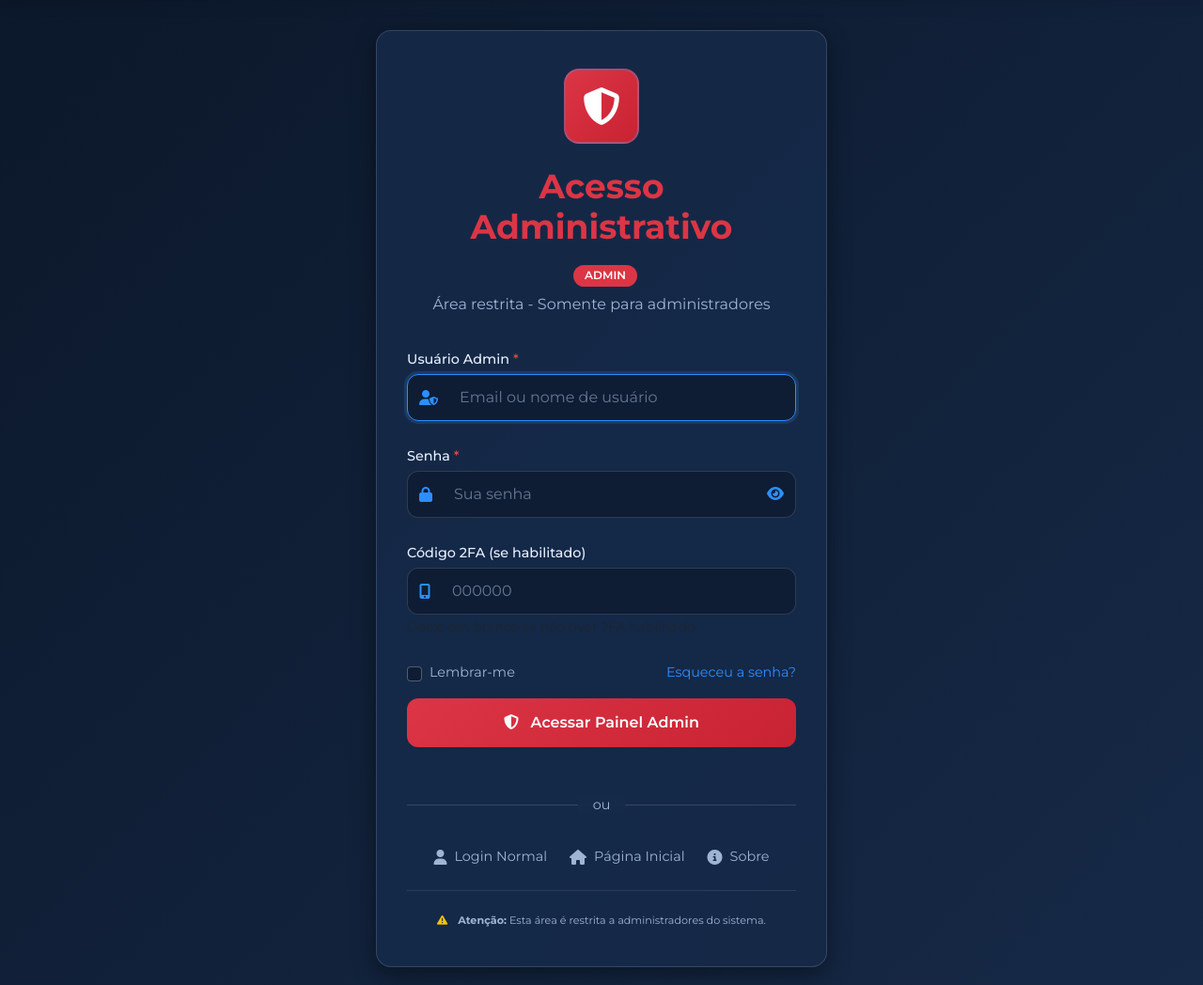
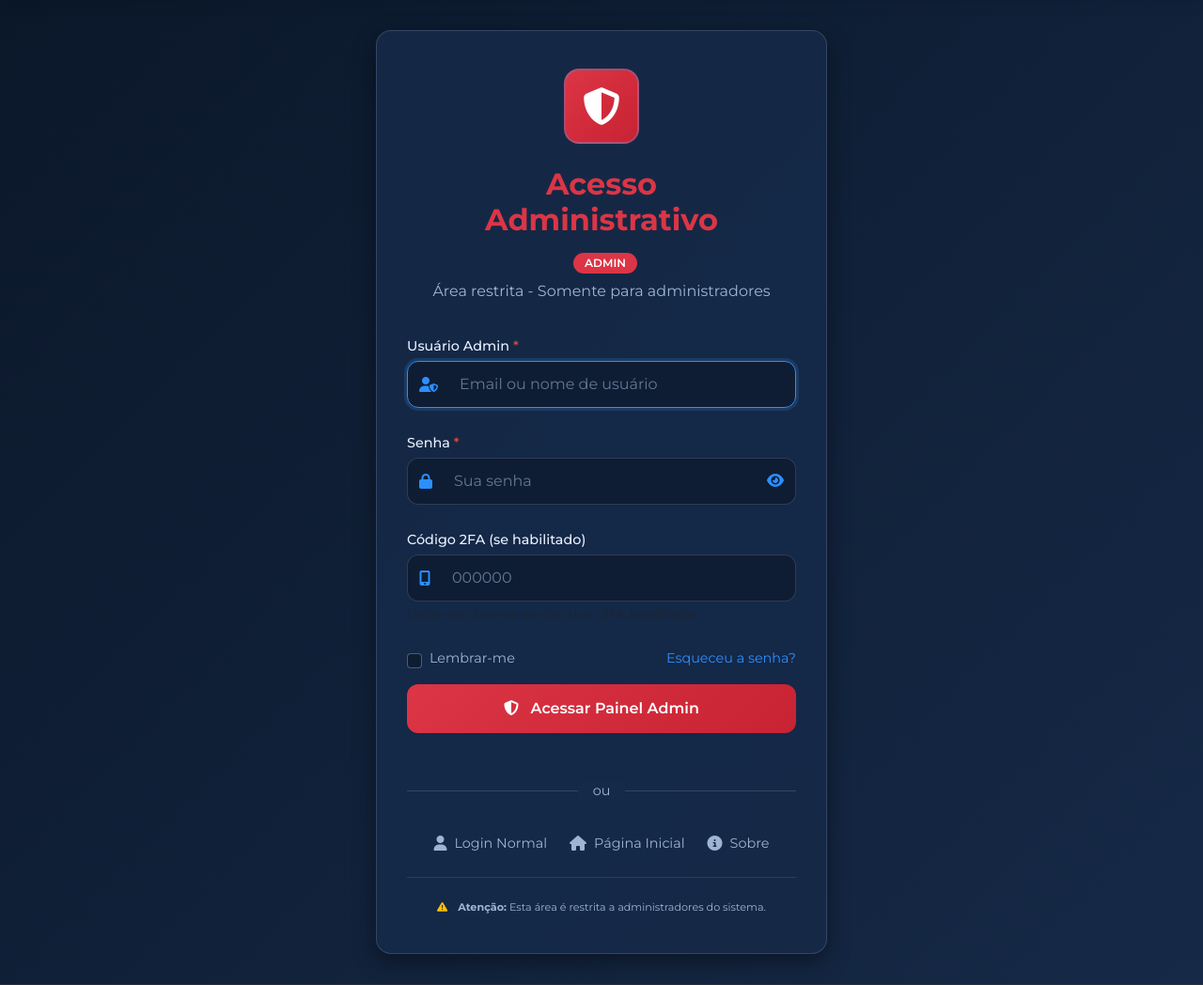
Before and after one commit to vpcapanema/SIGMA-PLI, a FastAPI app: page /auth/admin-login in a window 1280 px wide. Shown: the part 88-1136 px from the top of the page at 94% size. Run offline with FastAPI, Linux system fonts and the light colour scheme.

Commit message:
style(auth): ajusta fonte para 2rem - mesmo tamanho do login normal

```diff
--- a/templates/pages/M01_auth/template_auth_admin_login_pagina.html
+++ b/templates/pages/M01_auth/template_auth_admin_login_pagina.html
@@ -30,7 +30,7 @@
 
     .login__pli-auth-title--h1 {
       color: #dc3545 !important;
-      font-size: 2.25rem !important;
+      font-size: 2rem !important;
     }
 
     .btn-primary {
```
